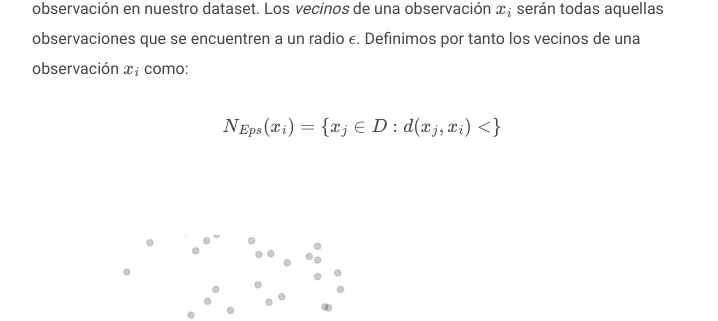
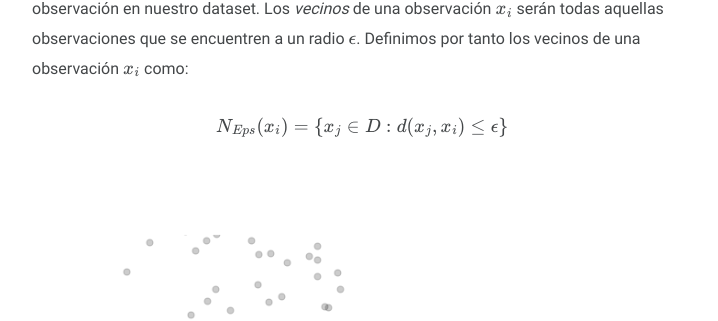
Before and after one commit to JAVI897/JAVI897.github.io, a Jekyll site: the page built from _posts/DBSCAN/2020-07-24-DBSCAN.md, in a window 1280 px wide and 900 px high, scrolled down 1957 px. Shown: the part 143-464 px from the top of the window, without its empty margins (278-996 px from the left). Built offline with Jekyll 4.4.1, drawn with Linux system fonts in a browser that asks for light colours; formulas are drawn with MathJax 3.

Commit message:
Update 2020-07-24-DBSCAN.md

```diff
--- a/_posts/DBSCAN/2020-07-24-DBSCAN.md
+++ b/_posts/DBSCAN/2020-07-24-DBSCAN.md
@@ -24,7 +24,7 @@ DBSCAN es uno de los algoritmos de clustering más usados y citados. Propuesto p
 
 DBSCAN calcula la densidad de cada región contando el número de *vecinos* de cada observación en nuestro dataset. Los *vecinos* de una observación $x_i$ serán todas aquellas observaciones que se encuentren a un radio $\epsilon$. Definimos por tanto los vecinos de una observación $x_i$ como:
 
-$$N_{Eps}(x_i) = \{x_j \in D : d(x_j, x_i) <  \}$$
+$$N_{Eps}(x_i) = \{x_j \in D : d(x_j, x_i) \leq \epsilon  \}$$
 
 <center><img src="\assets\img\circle-neigh-dbscan.png" style="zoom:100%;" /></center>
 
```
